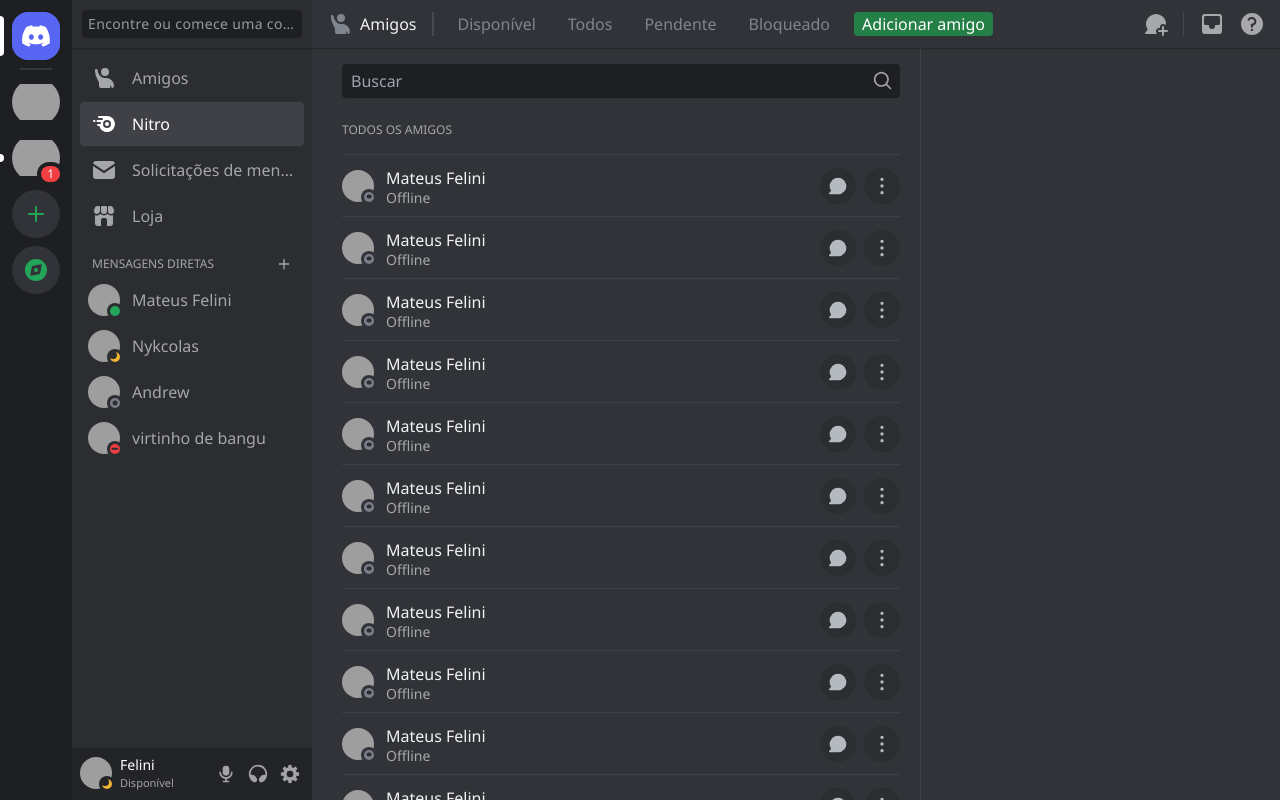
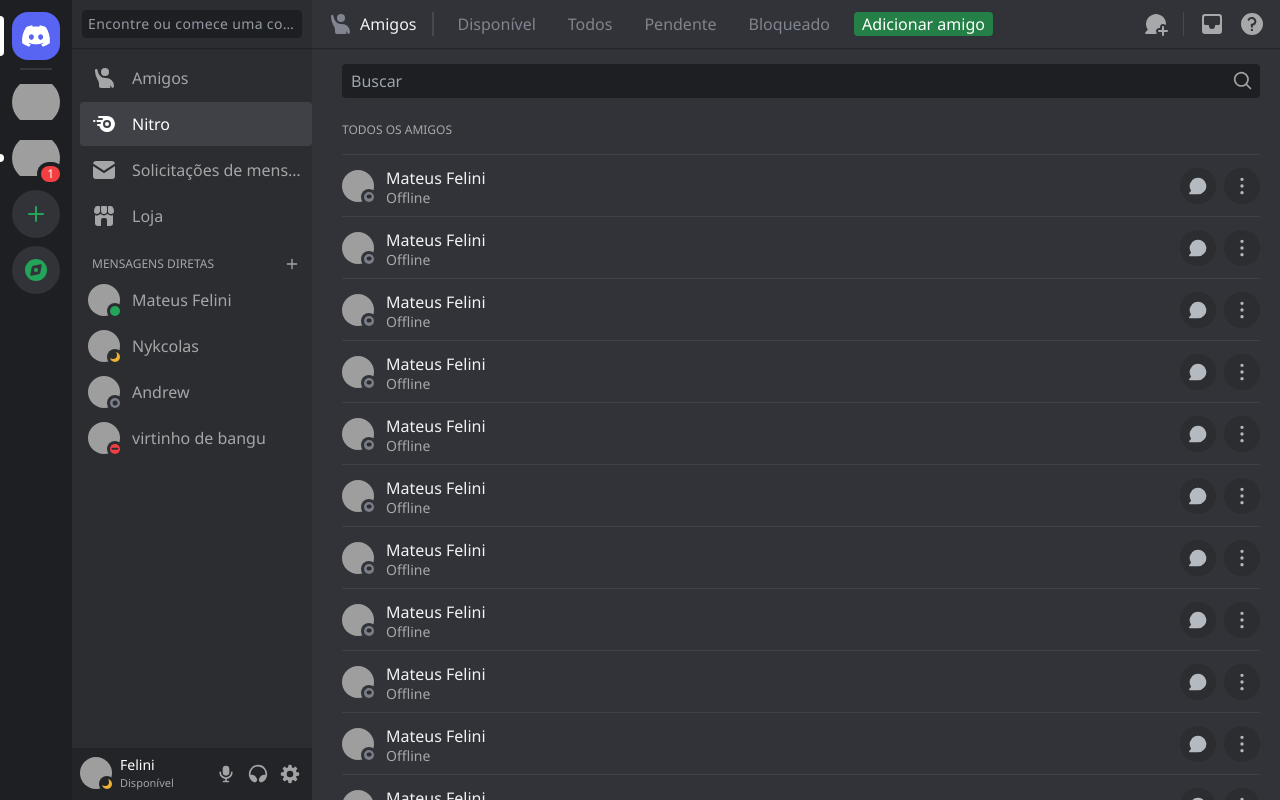
Before and after one commit to M4teus2020/Discord-clone, a Vue app in the folder app/: page /nitro in a window 1280 px wide. Built offline with nearby package versions, Linux system fonts and the light colour scheme; sample sign-in values are in the browser's storage; grey boxes are pictures that could not be loaded; a web font is replaced by a local one.

Commit message:
style: Adicionado cor correta ao scrollbar

```diff
--- a/app/src/assets/main.css
+++ b/app/src/assets/main.css
@@ -16,5 +16,12 @@ img {
     -khtml-user-drag: none;
     -moz-user-drag: none;
     -o-user-drag: none;
-    user-drag: none;
 }
+
+.black-scroll {
+    scrollbar-color: #1a1b1e #2b2d31;
+}
+
+.scroll-none {
+    scrollbar-width: none;
+}
--- a/app/src/views/app/components/NavbarComponent.vue
+++ b/app/src/views/app/components/NavbarComponent.vue
@@ -1,5 +1,7 @@
 <template>
-    <div class="w-[4.5rem] bg-[#1e1f22] h-full flex flex-col align-center p-3 gap-2 overflow-auto">
+    <div
+        class="w-[4.5rem] bg-[#1e1f22] h-full flex flex-col align-center p-3 gap-2 overflow-auto scroll-none"
+    >
         <!-- DM -->
         <NavItemComponent
             path="/@me"
--- a/app/src/views/friends/FriendsView.vue
+++ b/app/src/views/friends/FriendsView.vue
@@ -61,7 +61,7 @@
                     <h2 class="uppercase text-xs">Todos os amigos</h2>
                 </div>
 
-                <div class="mt-2 pb-2 overflow-auto">
+                <div class="mt-2 pb-2 overflow-auto black-scroll">
                     <FriendListItemComponent />
                     <FriendListItemComponent />
                     <FriendListItemComponent />
@@ -83,7 +83,9 @@
                 </div>
             </div>
 
-            <div class="w-[360px] h-full border-l border-[#3f4147]"></div>
+            <!-- <div class="w-[360px] h-full border-l border-[#3f4147] p-4">
+                <h2 class="mt-2 mb-4 text-xl text-[#f2f3f5]">Ativo agora</h2>
+            </div> -->
         </div>
     </div>
 </template>
--- a/app/src/views/friends/components/FriendListItemComponent.vue
+++ b/app/src/views/friends/components/FriendListItemComponent.vue
@@ -1,6 +1,6 @@
 <template>
     <div
-        class="h-[62px] ml-[30px] mr-5 hover:!ml-5 hover:!mr-2.5 hover:px-2.5 hover:rounded-lg border-t-[0.8px] border-[#3f4147] hover:bg-[#393c41] flex align-center justify-between"
+        class="friend-item h-[62px] ml-[30px] mr-5 hover:!ml-5 hover:!mr-2.5 hover:px-2.5 hover:rounded-lg border-t-[0.8px] border-[#3f4147] hover:bg-[#393c41] flex align-center justify-between"
     >
         <div class="h-10 flex align-center">
             <AvatarComponent
@@ -18,12 +18,12 @@
         </div>
         <div class="flex gap-2">
             <div
-                class="rounded-full bg-[#2b2d31] text-[#b5bac1] w-9 h-9 flex justify-center align-center"
+                class="button rounded-full bg-[#2b2d31] text-[#b5bac1] w-9 h-9 flex justify-center align-center cursor-pointer"
             >
                 <MessageIcon class="w-5 h-5" />
             </div>
             <div
-                class="rounded-full bg-[#2b2d31] text-[#b5bac1] w-9 h-9 flex justify-center align-center"
+                class="button rounded-full bg-[#2b2d31] text-[#b5bac1] w-9 h-9 flex justify-center align-center cursor-pointer"
             >
                 <DotsIcon class="w-5 h-5" />
             </div>
@@ -44,3 +44,15 @@ export default {
     }
 }
 </script>
+
+<style lang="scss" scoped>
+.friend-item {
+    &:hover .button {
+        background-color: #1e1f22;
+
+        &:hover {
+            color: #dadde0;
+        }
+    }
+}
+</style>
--- a/app/src/views/private/components/SideBarComponent.vue
+++ b/app/src/views/private/components/SideBarComponent.vue
@@ -1,9 +1,9 @@
 <template>
     <div class="w-60 h-full bg-[#2b2d31] flex flex-col shrink-0">
-        <TopBarComponent />
+        <TopBarComponent class="shrink-0" />
 
         <!-- PRIVATE CHANNELS -->
-        <div class="grow p-2 overflow-auto">
+        <div class="grow p-2 overflow-y-scroll black-scroll">
             <ul>
                 <PrivateChannelItemComponent
                     v-for="menu in menuChannels"
@@ -33,7 +33,7 @@
         </div>
         <!-- PRIVATE CHANNELS -->
 
-        <BottomBarComponent />
+        <BottomBarComponent class="shrink-0" />
     </div>
 </template>
 <script lang="ts">
@@ -111,3 +111,15 @@ export default defineComponent({
     }
 })
 </script>
+
+<style lang="scss" scoped>
+.black-scroll {
+    scrollbar-width: thin;
+    scrollbar-color: transparent transparent;
+
+    padding-right: 0px;
+    &:hover {
+        scrollbar-color: #1a1b1e #2b2d31 !important;
+    }
+}
+</style>
```
